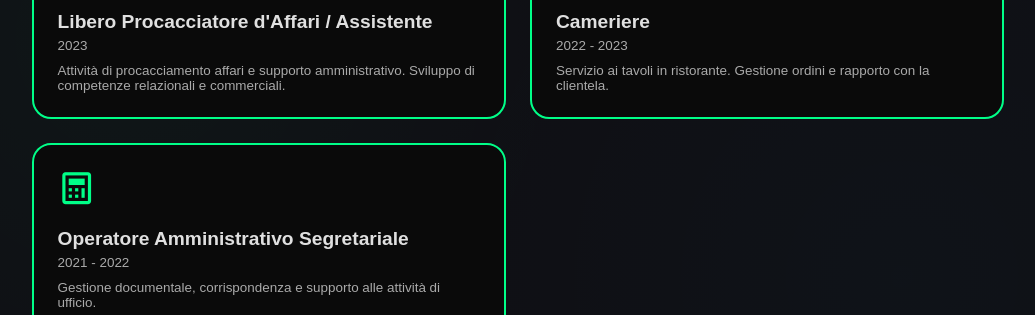
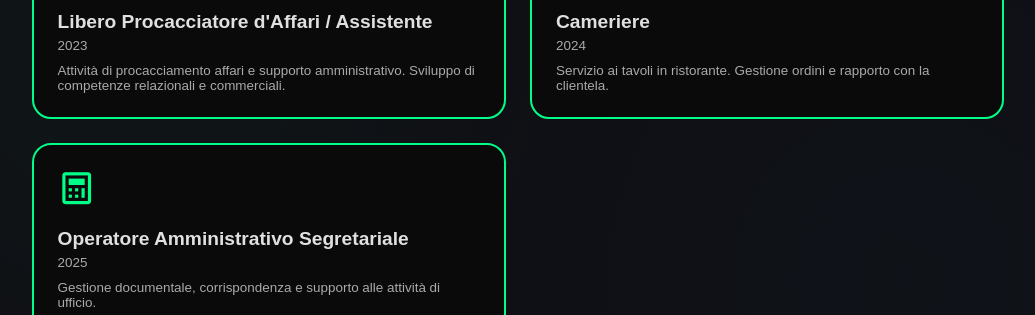
Before and after one commit to rosariolettiero54/Portfolio-Rosario, a plain HTML site: page src/main/resources/templates/HTML/esperienze.html in a window 1280 px wide. Shown: the part 359-674 px from the top of the page, without its empty margins (122-1157 px from the left). Drawn offline with nearby package versions, Linux system fonts and the light colour scheme.

Commit message:
modifiche a esperienze

```diff
--- a/src/main/resources/templates/HTML/esperienze.html
+++ b/src/main/resources/templates/HTML/esperienze.html
@@ -42,7 +42,7 @@
                     <i class='bx bx-user'></i>
                 </div>
                 <h3>Cameriere</h3>
-                <p class="service-date">2022 - 2023</p>
+                <p class="service-date">2024</p>
                 <p>Servizio ai tavoli in ristorante. Gestione ordini e rapporto con la clientela.</p>
             </div>
 
@@ -51,7 +51,7 @@
                     <i class='bx bx-calculator'></i>
                 </div>
                 <h3>Operatore Amministrativo Segretariale</h3>
-                <p class="service-date">2021 - 2022</p>
+                <p class="service-date">2025</p>
                 <p>Gestione documentale, corrispondenza e supporto alle attività di ufficio.</p>
             </div>
         </div>
```
